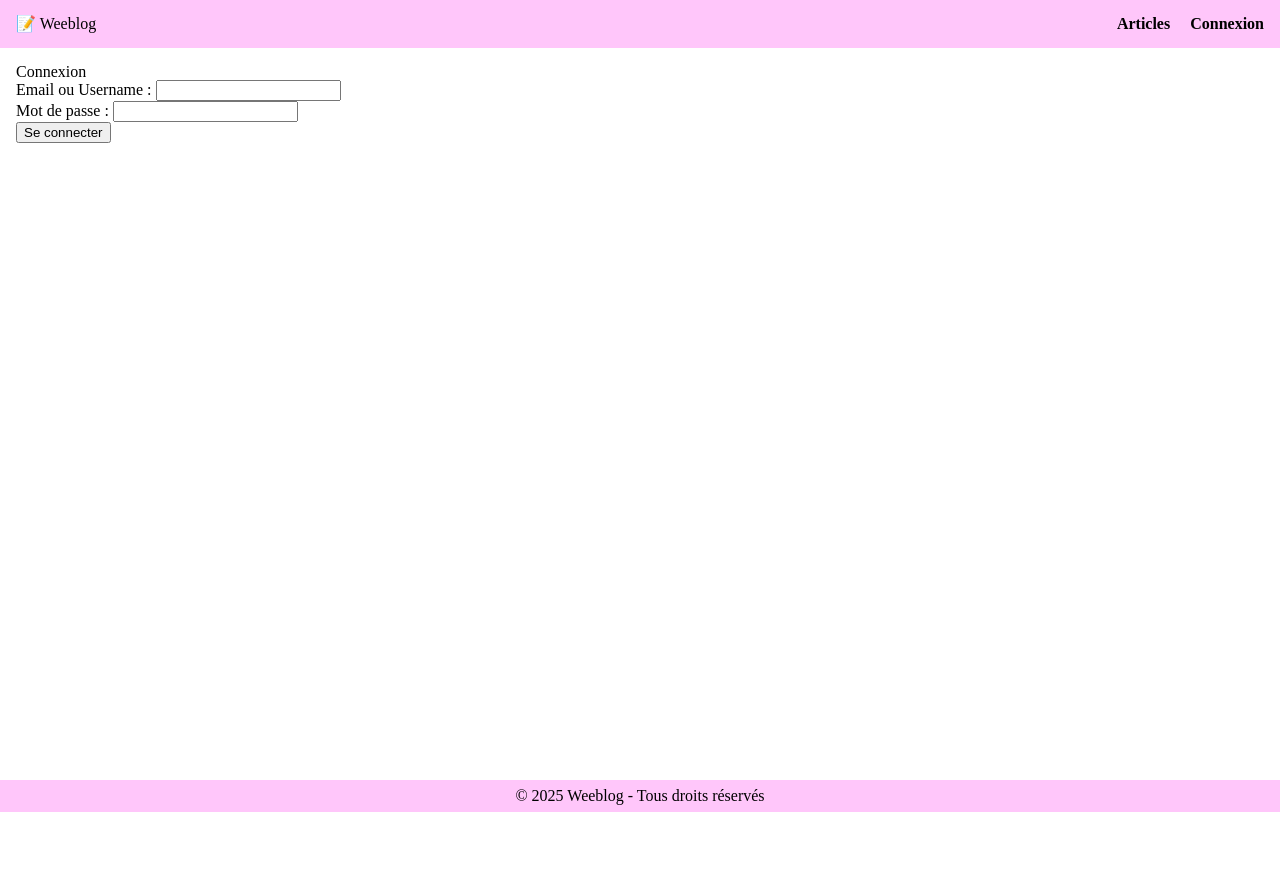
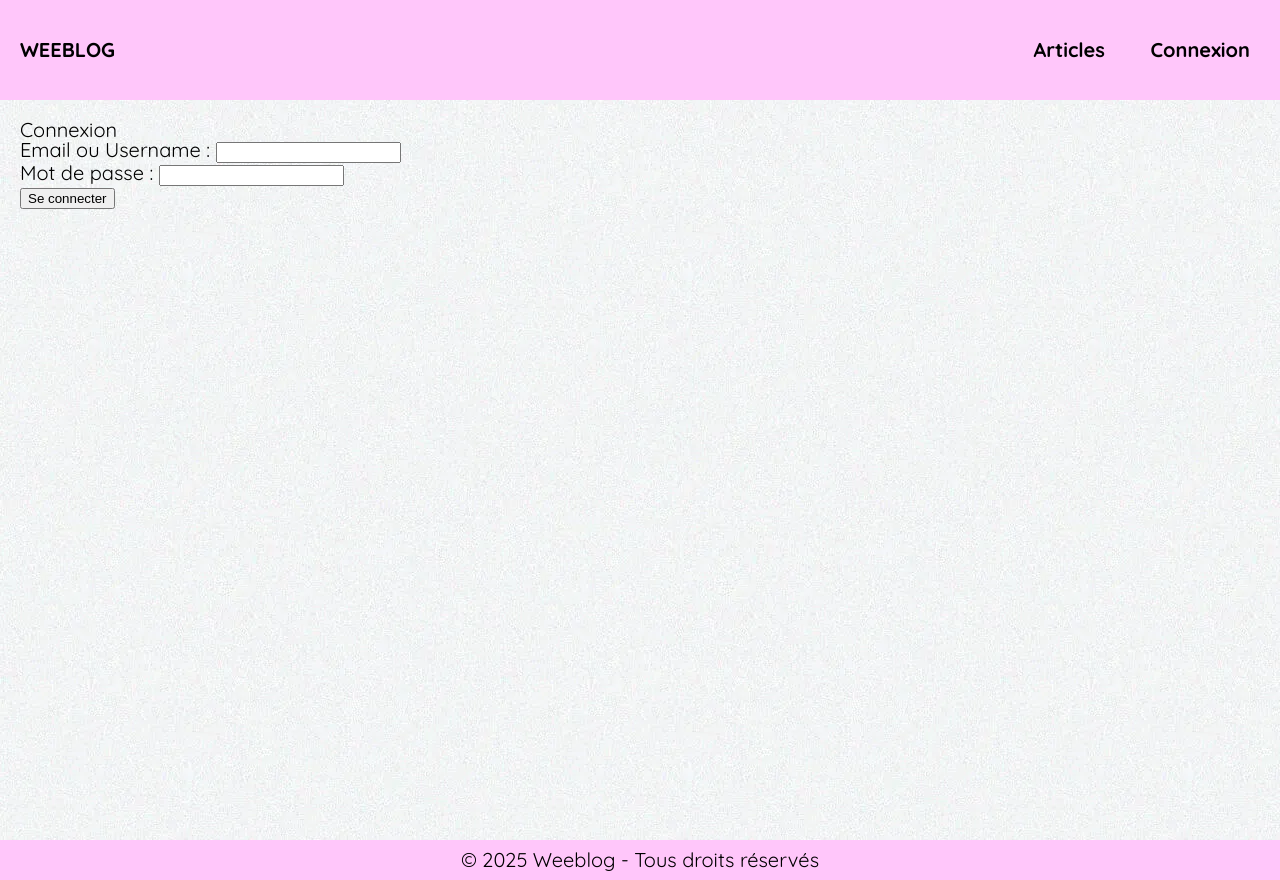
Before and after one commit to Axcerii/nocode-lowcode-tp1, a SvelteKit app in the folder WeeblogFront/: page /login in a window 1280 px wide. Before the commit the page ends 812 px from the top, so only its background shows below. Built offline with nearby package versions, Linux system fonts and the light colour scheme.

Commit message:
Style du layout

```diff
--- a/WeeblogFront/src/app.html
+++ b/WeeblogFront/src/app.html
@@ -1,9 +1,12 @@
 <!doctype html>
-<html lang="en">
+<html lang="en" style="background-image: url('/soft-neige.png');">
 	<head>
 		<meta charset="utf-8" />
 		<meta name="viewport" content="width=device-width, initial-scale=1" />
 		<link rel="stylesheet" href="/reset.css">
+		<link rel="preconnect" href="https://fonts.googleapis.com">
+		<link rel="preconnect" href="https://fonts.gstatic.com" crossorigin>
+		<link href="https://fonts.googleapis.com/css2?family=Quicksand:wght@300..700&display=swap" rel="stylesheet">
 		%sveltekit.head%
 	</head>
 	<body data-sveltekit-preload-data="hover">
--- a/WeeblogFront/src/routes/+layout.svelte
+++ b/WeeblogFront/src/routes/+layout.svelte
@@ -16,7 +16,7 @@
 </svelte:head>
 
 <header>
-  <div class="logo">📝 Weeblog</div>
+  <a href="/" class="logo">Weeblog</a>
   <nav data-sveltekit-reload>
     <a href="/">Articles</a>
 	{#if $token}
@@ -44,7 +44,7 @@
   header {
     background-color: var(--main);
     color: black;
-    padding: 1rem;
+    padding: 2rem 1rem;
     display: flex;
     justify-content: space-between;
     align-items: center;
@@ -55,6 +55,8 @@
     text-decoration: none;
     color: black;
     font-weight: bold;
+    transition: all 0.2s ease-in-out;
+    padding: 0 0.5rem;
   }
 
   nav a:hover {
@@ -72,4 +74,9 @@
     text-align: center;
     padding: 0.5rem;
   }
+
+  .logo{
+    font-weight: bold;
+    text-transform: uppercase;
+  }
 </style>
--- a/WeeblogFront/static/reset.css
+++ b/WeeblogFront/static/reset.css
@@ -46,3 +46,13 @@ table {
 	border-collapse: collapse;
 	border-spacing: 0;
 }
+
+a{
+  text-decoration: none;
+  color: inherit;
+}
+
+html {
+  font-family: 'Quicksand', sans-serif;
+  font-size: 20px;
+}
```
Also changed, not shown: WeeblogFront/static/soft-neige.png (added).
